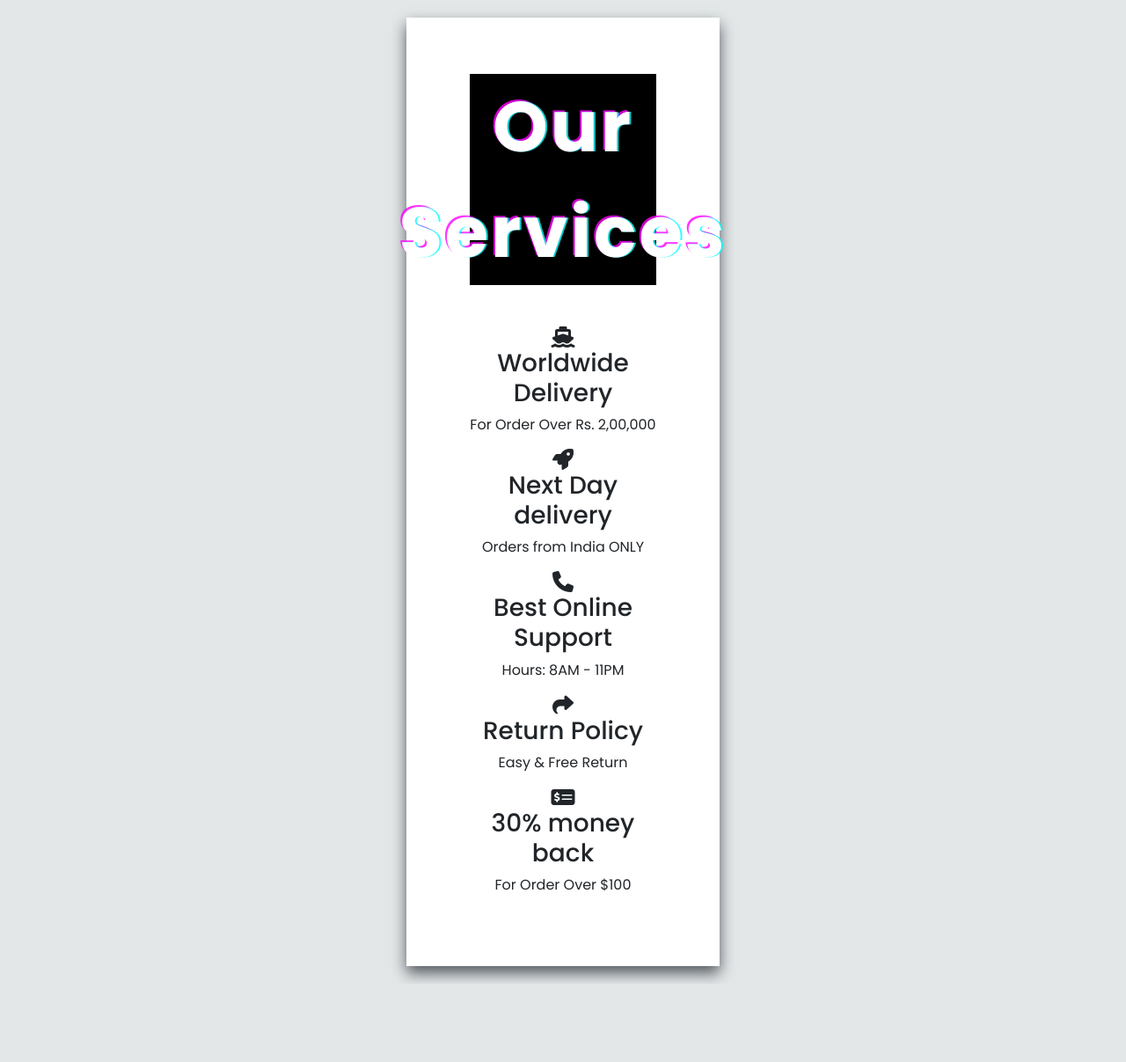
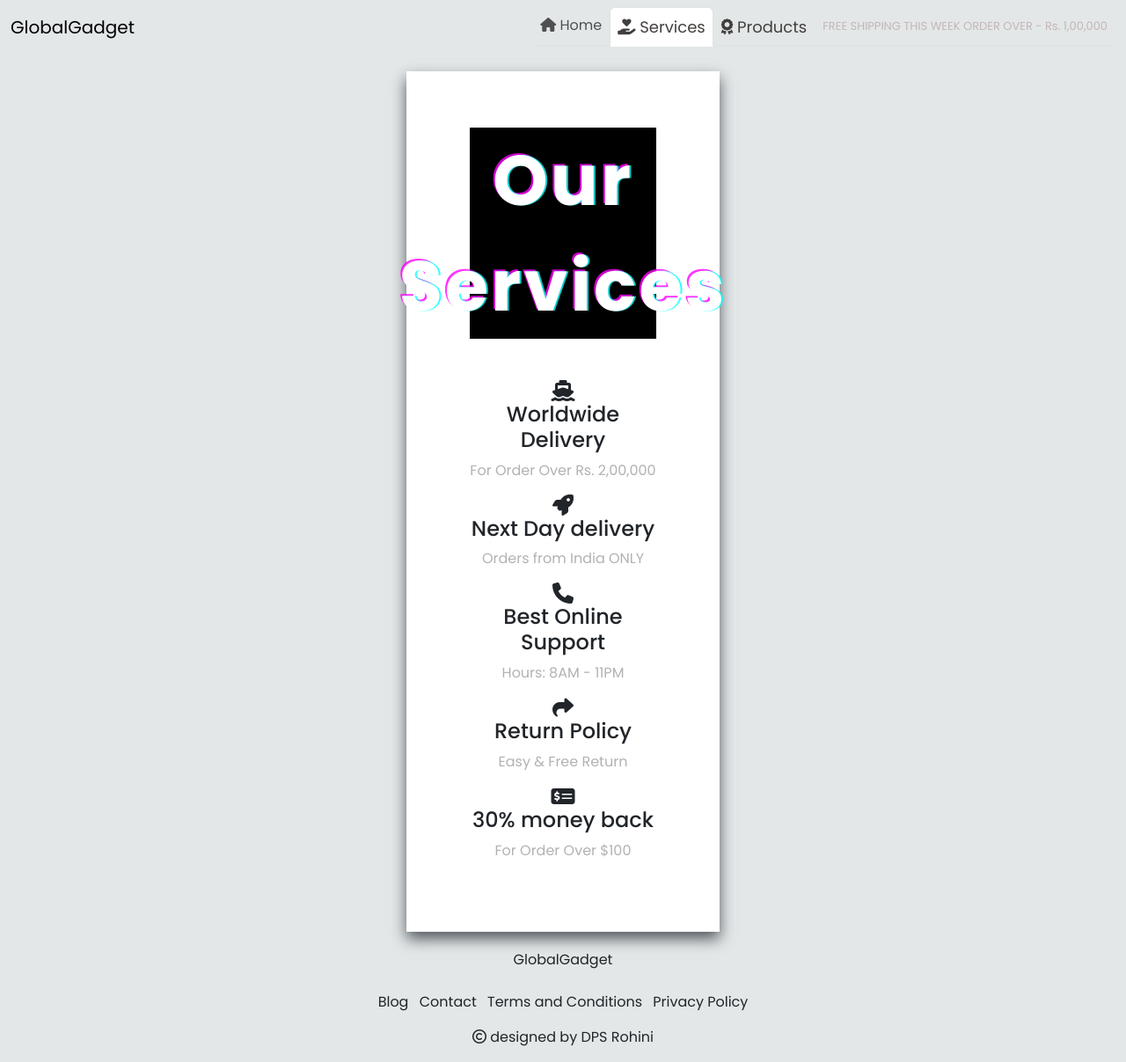
Before and after one commit to akshattdahiya/E-commerce, a plain HTML site: page index_services.html in a window 1280 px wide. Shown: the whole page at 88% size. Before the commit the page ends 1118 px from the top, so only its background shows below. Drawn offline with nearby package versions, Linux system fonts and the light colour scheme.

Commit message:
Update index_services.html

```diff
--- a/index_services.html
+++ b/index_services.html
@@ -14,6 +14,8 @@
   <link rel="preconnect" href="https://fonts.googleapis.com">
   <link rel="preconnect" href="https://fonts.gstatic.com" crossorigin>
   <link href="https://fonts.googleapis.com/css2?family=Poppins:wght@300;400;500;600;700;800;900&display=swap" rel="stylesheet">
+  <link href="https://fonts.googleapis.com/css2?family=Shadows+Into+Light&display=swap" rel="stylesheet">
+
 
   <!-- fontawesome -->
   <script src="https://kit.fontawesome.com/caffd967b7.js" crossorigin="anonymous"></script>
@@ -23,6 +25,33 @@
 </head>
 
 <body>
+  <div class="container-fluid">
+    <!-- navbar -->
+    <nav class="navbar navbar-expand-lg">
+      <a class="navbar-brand" href="index.html">GlobalGadget</a>
+
+      <button class="navbar-toggler" type="button" data-toggle="collapse" data-target="#navbarToggler">
+        <span class="navbar-toggler-icon"></span>
+      </button>
+
+      <div class="collapse navbar-collapse" id="navbarToggler">
+        <ul class="navbar-nav ms-auto nav-tabs">
+          <li class="nav-item">
+            <a class="nav-link" href="index.html"><i class="fa-solid fa-house"></i>  Home</a>
+          </li>
+          <li class="nav-item">
+            <a class="nav-link active" href="index_services.html" style="font-size:0.8rem"><font size="4.5rem" color="#423F3E"><i class="fa-solid fa-hand-holding-heart"></i>  Services</font></a>
+          </li>
+          <li class="nav-item">
+            <a class="nav-link" href="index_products.html"><font size="4.5rem" color="#423F3E"><i class="fa-solid fa-award"></i>  Products</font></a>
+          </li>
+          <li class="nav-item">
+            <a class=" nav-link disabled" href=""><font size="2.5rem" color="#C4B6B6"> FREE SHIPPING THIS WEEK ORDER OVER - Rs. 1,00,000</font></a>
+          </li>
+        </ul>
+      </div>
+    </nav>
+  </div>
   <div class="container-fluid box">
     <div class="card card0 border-0">
       <div class="row">
@@ -41,8 +70,8 @@
 
                 <div class="service-content">
 
-                  <h3 class="service-title">Worldwide Delivery</h3>
-                  <p class="service-desc">For Order Over Rs. 2,00,000</p>
+                  <h4 class="service-title">Worldwide Delivery</h4>
+                  <p style="color:#B2B2B2" class="service-desc">For Order Over Rs. 2,00,000</p>
 
                 </div>
 
@@ -55,8 +84,8 @@
 
                 <div class="service-content">
 
-                  <h3 class="service-title">Next Day delivery</h3>
-                  <p class="service-desc">Orders from India ONLY</p>
+                  <h4 class="service-title">Next Day delivery</h4>
+                  <p style="color:#B2B2B2" class="service-desc">Orders from India ONLY</p>
 
                 </div>
 
@@ -69,8 +98,8 @@
 
                 <div class="service-content">
 
-                  <h3 class="service-title">Best Online Support</h3>
-                  <p class="service-desc">Hours: 8AM - 11PM</p>
+                  <h4 class="service-title">Best Online Support</h4>
+                  <p style="color:#B2B2B2" class="service-desc">Hours: 8AM - 11PM</p>
 
                 </div>
 
@@ -84,8 +113,8 @@
 
                 <div class="service-content">
 
-                  <h3 class="service-title">Return Policy</h3>
-                  <p class="service-desc">Easy & Free Return</p>
+                  <h4 class="service-title">Return Policy</h4>
+                  <p style="color:#B2B2B2" class="service-desc">Easy & Free Return</p>
 
                 </div>
 
@@ -99,8 +128,8 @@
 
                 <div class="service-content">
 
-                  <h3 class="service-title">30% money back</h3>
-                  <p class="service-desc">For Order Over $100</p>
+                  <h4 class="service-title">30% money back</h4>
+                  <p style="color:#B2B2B2" class="service-desc">For Order Over $100</p>
 
                 </div>
 
@@ -116,6 +145,25 @@
       </div>
     </div>
   </div>
+
+  <footer>
+    <div class="container text-center">
+      <div class="row">
+        <div class="col-md-12">
+          <div class="block">
+            <a href="index.html" class="mb-4 d-inline-block navbar-brand">GlobalGadget</a>
+            <ul class="list-inline footer-menu">
+              <li class="list-inline-item">Blog</li>
+              <li class="list-inline-item">Contact</li>
+              <li class="list-inline-item">Terms and Conditions</li>
+              <li class="list-inline-item">Privacy Policy</li>
+            </ul>
+            <p><i class="fa-regular fa-copyright"></i>   designed by DPS Rohini</p>
+          </div>
+        </div>
+      </div>
+    </div>
+  </footer>
 </body>
 
 </html>
```
